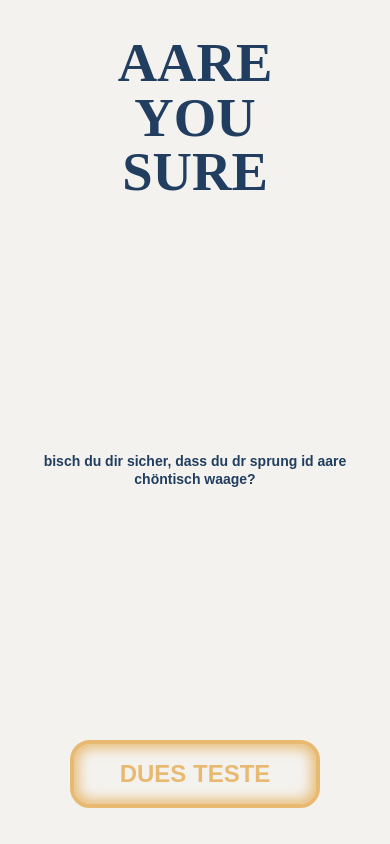
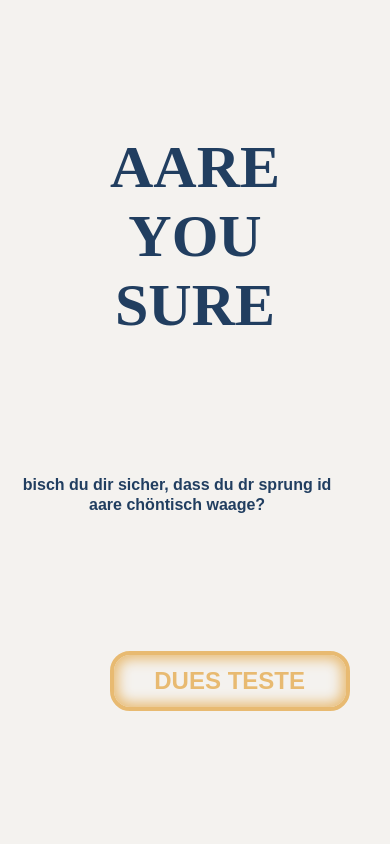
Before and after one commit to joy-lisa/im3, a PHP site: page / in a window 390 px wide. Run offline with PHP 8.4, Linux system fonts and the light colour scheme; some web fonts are replaced.

Commit message:
Update style.css

```diff
--- a/css/style.css
+++ b/css/style.css
@@ -41,12 +41,19 @@ textarea {
     text-align: center;
 }
 
+.titel {
+    display: flex;
+    flex-direction: column;
+    gap: 0;
+    align-items: center;
+    line-height: 0.9;
+}
+
 .titel h1 {
     color: var(--dunkelblau);
-    font-size: clamp(48px, 14vw, 96px);
+    font-size: clamp(60px, 12vw, 110px);
     font-weight: 700;
     margin: 0;
-    line-height: 1;
 }
 
 h1 {
@@ -72,16 +79,13 @@ h1 {
 /*class mit h2*/
 .subtitle {
     color: var(--dunkelblau);
-    font-size: clamp(14px, 3.5vw, 20px);
+    font-size: clamp(16px, 3.5vw, 22px);
     /* responsive Schriftgröße */
     font-weight: 700;
     /* text-align: center; */
     margin: 2rem 0;
     line-height: 1.3;
-    /* Abstand zum Titel und Seitenrand */
-    /* max-width: 90%; */
-    /* Text bricht bei kleinen Screens um */
-
+    max-width: 90%;
 }
 
 .all-elements {
@@ -408,13 +412,13 @@ body.daten-body {
 /* button index.html */
 
 .yes-button {
-    width: clamp(250px, 40vw, 338px);
-    height: clamp(60px, 8vh, 97px);
+    width: clamp(240px, 70%, 340px);
+    height: clamp(60px, 10vh, 90px);
     border-radius: 20px;
     border: 4px solid var(--orange, #E8BA71);
     background-color: var(--weiss, #F4F2EF);
     box-shadow: 0 0 13px 4px #E8BA71 inset;
-    font-size: clamp(24px, 6vw, 64px);
+    font-size: clamp(28px, 7vw, 50px);
     font-weight: 700;
     color: var(--orange);
     cursor: pointer;
@@ -528,3 +532,20 @@ body.daten-body {
     font-weight: 700;
     line-height: normal;
 }
+
+@media (max-width: 650px) {
+    .page-container {
+        justify-content: space-evenly;
+        padding: 3vh 1rem;
+    }
+
+    titel h1 {
+        font-size: clamp(50px, 10vw, 90px);
+    }
+
+    .yes-button {
+        height: 60px;
+        font-size: 24px;
+    }
+
+}
```
